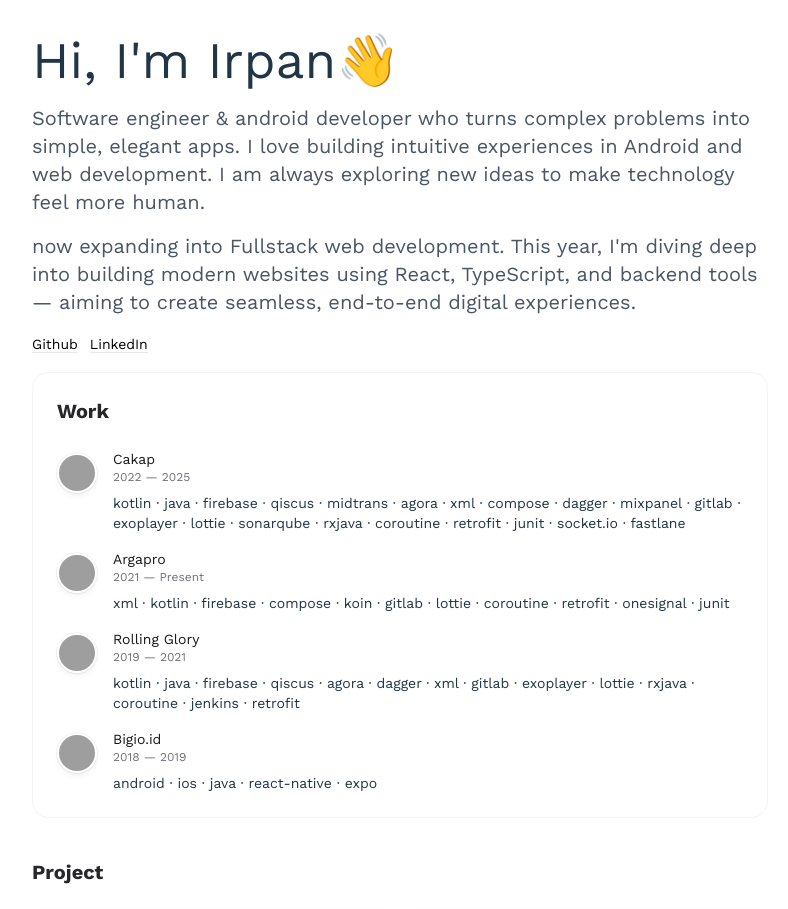
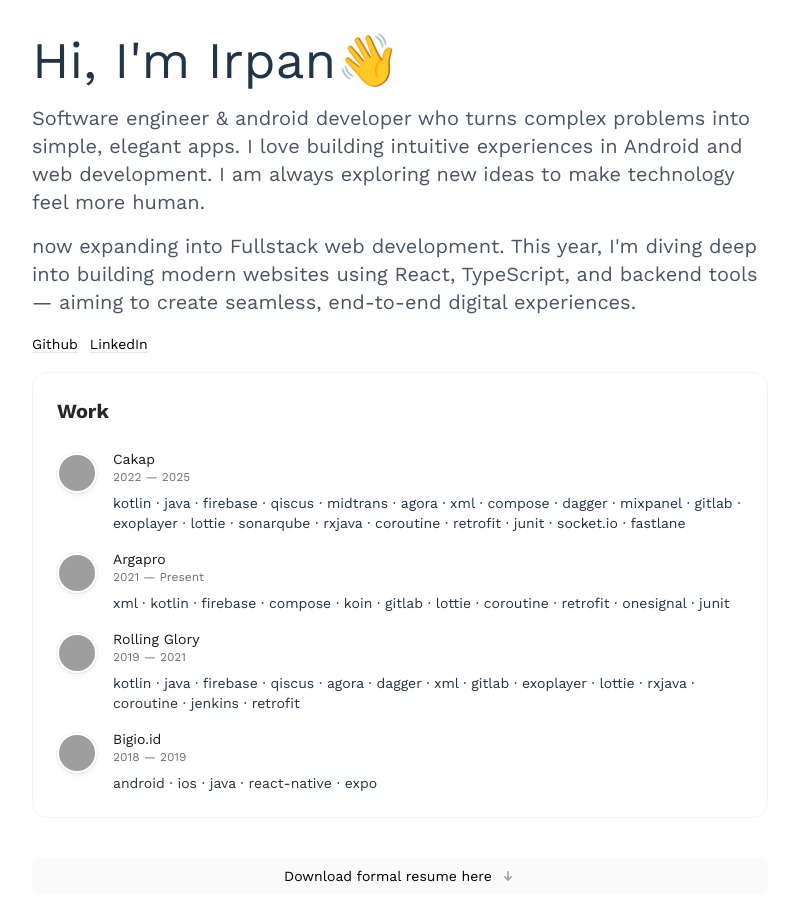
Before and after one commit to Padillahirpan/personal-website-padillah, a React (Vite) app: page / in a window 1280 px wide. Shown: the top 909 px of the page, without its empty margins (240-1028 px from the left). Built offline with nearby package versions, Linux system fonts and the light colour scheme; grey boxes are pictures that could not be loaded.

Commit message:
feat: add resume file pdf

```diff
--- a/src/App.tsx
+++ b/src/App.tsx
@@ -58,6 +58,27 @@
             ))}
           </ol>
         </section>
+        <section className="w-full flex flex-col items-start gap-2">
+          <a
+            href="/resume.pdf"
+            className="border(gray-100 2) inline-flex items-center gap-2 justify-center rounded-md py-2 px-3 text-sm outline-offset-2 transition active:transition-none bg-zinc-50 font-medium text-zinc-900 hover:bg-zinc-100 active:bg-zinc-100 active:text-zinc-900/60 dark:bg-zinc-800/50 dark:text-zinc-300 dark:hover:bg-zinc-800 dark:hover:text-zinc-50 dark:active:bg-zinc-800/50 dark:active:text-zinc-50/70 group mt-6 w-full"
+          >
+            Download formal resume here
+            <svg
+              viewBox="0 0 16 16"
+              fill="none"
+              aria-hidden="true"
+              className="h-4 w-4 stroke-zinc-400 transition group-active:stroke-zinc-600 dark:group-hover:stroke-zinc-50 dark:group-active:stroke-zinc-50"
+            >
+              <path
+                d="M4.75 8.75 8 12.25m0 0 3.25-3.5M8 12.25v-8.5"
+                stroke-width="1.5"
+                stroke-linecap="round"
+                stroke-linejoin="round"
+              ></path>
+            </svg>
+          </a>
+        </section>
         <section className="border-zinc-100 pt-6 dark:border-zinc-700/40">
           <h2 className="flex text-xl font-semibold text-zinc-800 dark:text-zinc-100">
             {projectData.title}
```
Also changed, not shown: 1 other file (tests, documents, lock files or other folders).
